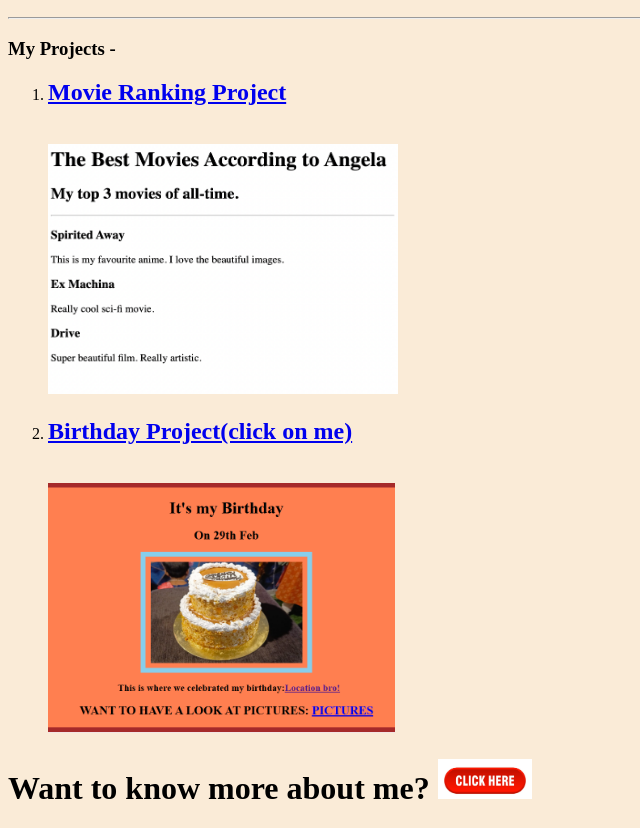
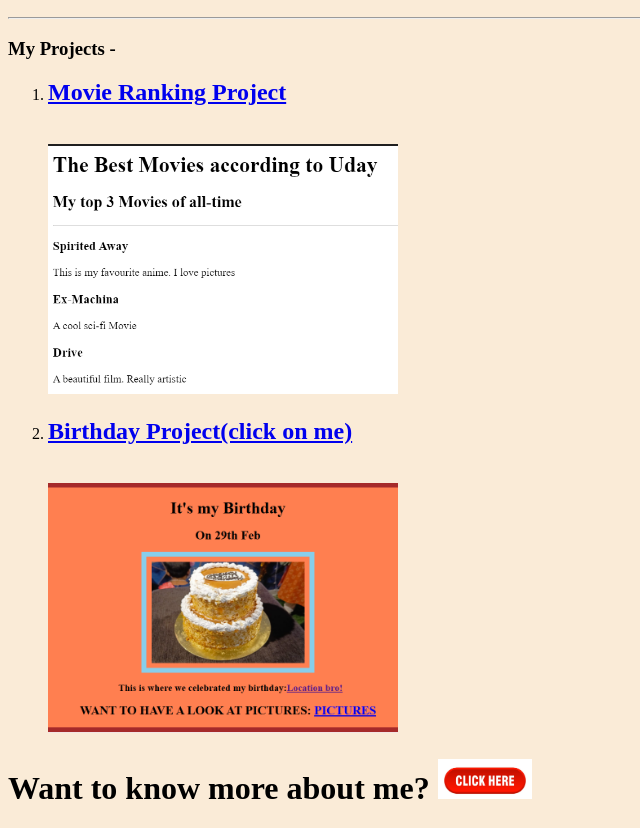
Before and after one commit to Uday2829/Portfolio, a plain HTML site: page index.html in a window 1280 px wide. Shown: the part 110-938 px from the top of the page, without its empty margins (0-640 px from the left). Drawn offline with Linux system fonts and the light colour scheme.

Commit message:
Update index.html

```diff
--- a/index.html
+++ b/index.html
@@ -16,10 +16,10 @@
     <ol>
     <li><a href="./2.4 Movie Ranking Project/movieranking.html"><h2>Movie Ranking Project</h2></a>
     </li><br/>
-    <img src="./assets/images/movie-ranking.png" width="350" height="250">
+    <img src="./2.4 Movie Ranking Project/Screenshot 2025-02-17 225911.png" width="350" height="250">
     <li><h2> <a href="./3.4 Birthday Project/bday.html">Birthday Project(click on me)</a></h2>
     <br/>
-    <img src="./assets/images/Screenshot 2025-02-17 162725.png"h="350" height="250">
+    <img src="./assets/images/Screenshot 2025-02-17 162725.png" width="350" height="250">
 </ol>
 <h1>Want to know more about me?</a>
 <a href="./INFO/about1.html"><img src="./ASSETS/click here.jpg" style="height:40px"></a>
```
